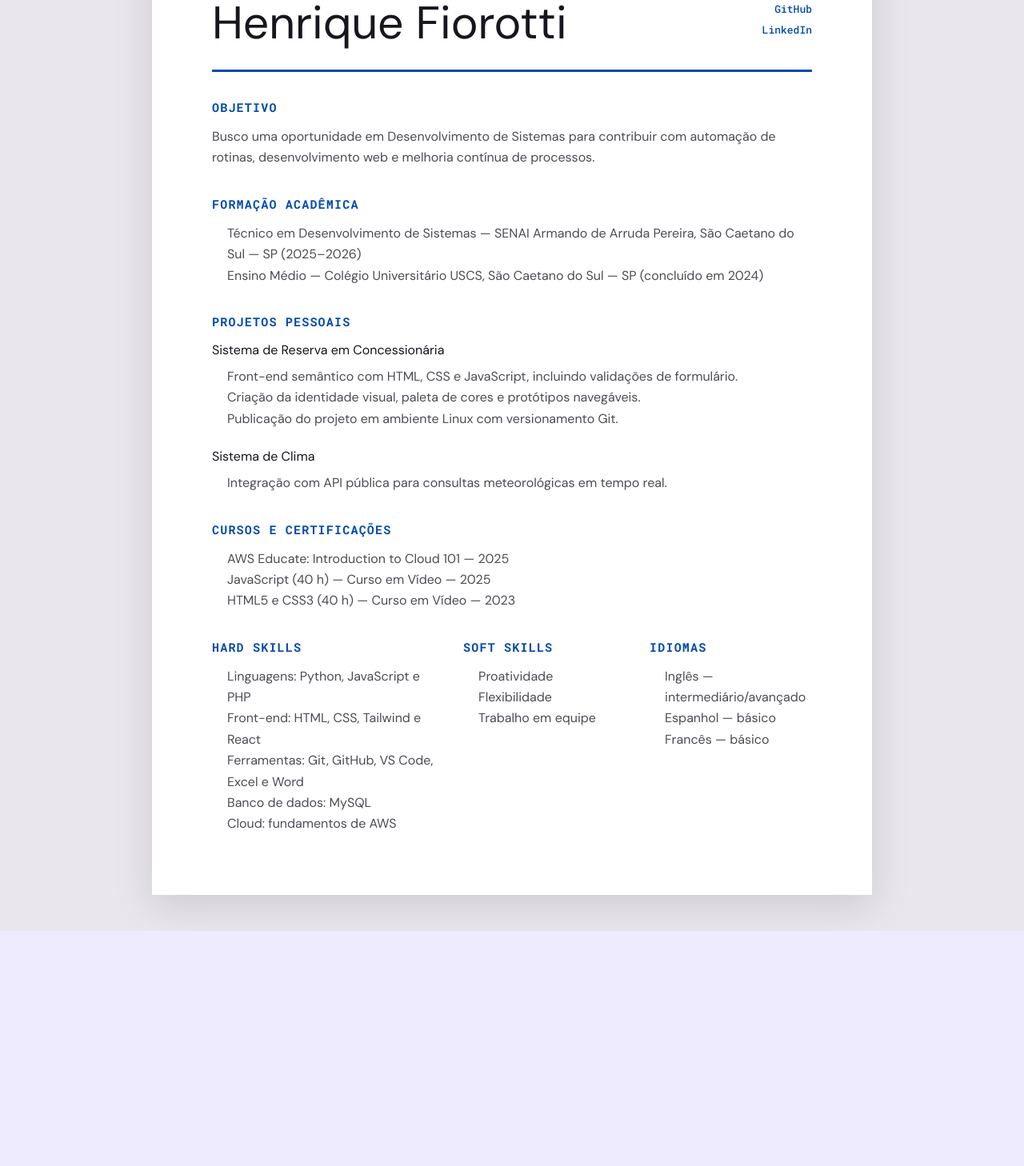
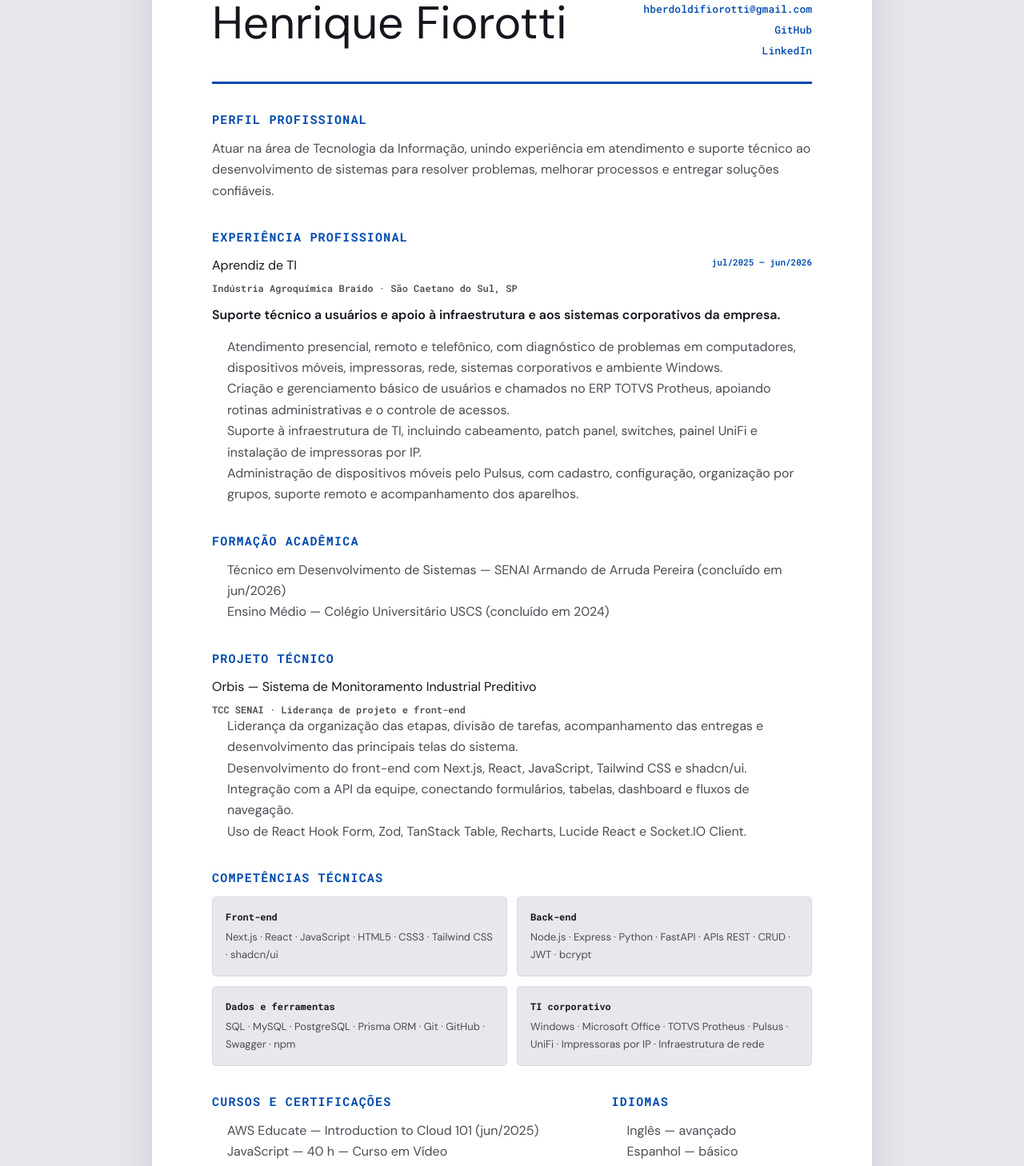
Before and after one commit to Henrique-Fiorotti/Portfolio_Henrique, a Next.js app: page /curriculo in a window 1280 px wide. Shown: the part 180-1638 px from the top of the page at 80% size. Before the commit the page ends 1344 px from the top, so only its background shows below. Built offline with nearby package versions, Linux system fonts and the light colour scheme.

Commit message:
feat: update resume content and structure, enhance profile details, and improve layout for better readability

```diff
--- a/app/curriculo/page.jsx
+++ b/app/curriculo/page.jsx
@@ -1,25 +1,92 @@
+import Link from "next/link";
 import { profile } from "@/data/portfolio";
 import { resume } from "@/data/resume";
-import Link from "next/link";
-function ListSection({
-  title,
-  items
-}) {
-  return <section className="resumeSection"><h2>{title}</h2><ul>{items.map(item => <li key={item}>{item}</li>)}</ul></section>;
+
+function ListSection({ title, items }) {
+  return <section className="resumeSection">
+    <h2>{title}</h2>
+    <ul>{items.map(item => <li key={item}>{item}</li>)}</ul>
+  </section>;
 }
+
+function ResumeItem({ title, subtitle, period, summary, details }) {
+  return <article className="resumeItem">
+    <div className="resumeItemHeader">
+      <div>
+        <h3>{title}</h3>
+        {subtitle && <p>{subtitle}</p>}
+      </div>
+      {period && <span>{period}</span>}
+    </div>
+    {summary && <p className="resumeItemSummary">{summary}</p>}
+    <ul>{details.map(detail => <li key={detail}>{detail}</li>)}</ul>
+  </article>;
+}
+
 export default function Curriculo() {
   return <main className="resumePage">
-      <div className="resumeToolbar"><Link href="/">← Voltar ao portfólio</Link><span className="printHint">Use Ctrl+P para salvar em PDF</span></div>
+    <div className="resumeToolbar">
+      <Link href="/">← Voltar ao portfólio</Link>
+      <span className="printHint">Use Ctrl+P para salvar em PDF</span>
+    </div>
+
     <article className="resume">
       <header className="resumeHeader">
-          <div><p>Desenvolvedor de sistemas</p><h1>{profile.name}</h1></div>
-          <address><a href={`mailto:${profile.email}`}>{profile.email}</a><a href={profile.github}>GitHub</a><a href={profile.linkedin}>LinkedIn</a></address>
+        <div>
+          <p>Desenvolvimento de sistemas & suporte de TI</p>
+          <h1>{profile.name}</h1>
+        </div>
+        <address>
+          <a href={profile.phoneHref}>{profile.phone}</a>
+          <a href={`mailto:${profile.email}`}>{profile.email}</a>
+          <a href={profile.github} target="_blank" rel="noreferrer">GitHub</a>
+          <a href={profile.linkedin} target="_blank" rel="noreferrer">LinkedIn</a>
+        </address>
       </header>
-        <section className="resumeSection"><h2>Objetivo</h2><p>{resume.objective}</p></section>
+
+      <section className="resumeSection">
+        <h2>Perfil profissional</h2>
+        <p>{resume.objective}</p>
+      </section>
+
+      <section className="resumeSection">
+        <h2>Experiência profissional</h2>
+        {resume.professionalExperience.map(item => <ResumeItem
+          key={`${item.company}-${item.role}`}
+          title={item.role}
+          subtitle={`${item.company} · ${item.location}`}
+          period={item.period}
+          summary={item.summary}
+          details={item.details}
+        />)}
+      </section>
+
       <ListSection title="Formação acadêmica" items={resume.education} />
-        <section className="resumeSection"><h2>Projetos pessoais</h2>{resume.experience.map(item => <div className="resumeItem" key={item.title}><h3>{item.title}</h3><ul>{item.details.map(detail => <li key={detail}>{detail}</li>)}</ul></div>)}</section>
+
+      <section className="resumeSection">
+        <h2>Projeto técnico</h2>
+        {resume.projects.map(project => <ResumeItem
+          key={project.title}
+          title={project.title}
+          subtitle={project.meta}
+          details={project.details}
+        />)}
+      </section>
+
+      <section className="resumeSection resumeSkillsSection">
+        <h2>Competências técnicas</h2>
+        <div className="resumeSkillGroups">
+          {resume.skillGroups.map(group => <div className="resumeSkillGroup" key={group.title}>
+            <h3>{group.title}</h3>
+            <p>{group.items.join(" · ")}</p>
+          </div>)}
+        </div>
+      </section>
+
+      <div className="resumeColumns resumeColumnsCompact">
         <ListSection title="Cursos e certificações" items={resume.courses} />
-        <div className="resumeColumns"><ListSection title="Hard skills" items={resume.hardSkills} /><ListSection title="Soft skills" items={resume.softSkills} /><ListSection title="Idiomas" items={resume.languages} /></div>
+        <ListSection title="Idiomas" items={resume.languages} />
+      </div>
     </article>
   </main>;
 }
--- a/app/globals.css
+++ b/app/globals.css
@@ -1,4 +1,3 @@
-@import url('https://fonts.googleapis.com/css2?family=DM+Sans:wght@400;500;600;700&family=Roboto+Mono:wght@400;500;600;700&display=swap');
 @import "tailwindcss";
 @import "tw-animate-css";
 @import "shadcn/tailwind.css";
@@ -950,6 +949,7 @@ button {
 }
 
 .aboutSection,
+.experienceSection,
 .footer {
   padding-top: 110px;
   scroll-margin-top: 30px;
@@ -1036,6 +1036,85 @@ button {
   object-fit: contain
 }
 
+.experienceContent {
+  padding: clamp(28px, 5vw, 60px);
+  display: grid;
+  grid-template-columns: .9fr 1.1fr;
+  gap: clamp(42px, 7vw, 86px);
+}
+
+.experienceHeading h2 {
+  margin: 0;
+  font-size: clamp(32px, 4vw, 52px);
+  line-height: 1.05;
+  letter-spacing: -.04em;
+}
+
+.experienceHeading h2 span {
+  color: var(--blue);
+}
+
+.experienceRole {
+  padding-left: clamp(22px, 3vw, 34px);
+  border-left: 3px solid var(--blue);
+}
+
+.experienceRoleMeta {
+  display: flex;
+  flex-wrap: wrap;
+  justify-content: space-between;
+  gap: 8px 20px;
+  color: var(--portfolio-muted);
+  font: 600 11px 'Roboto Mono';
+  text-transform: uppercase;
+  letter-spacing: .08em;
+}
+
+.experienceRole h3 {
+  margin: 22px 0 5px;
+  font-size: clamp(26px, 3vw, 38px);
+  line-height: 1;
+}
+
+.experienceCompany {
+  margin: 0 0 20px;
+  color: var(--blue);
+  font: 600 14px 'Roboto Mono';
+}
+
+.experienceRole>p:not(.experienceCompany),
+.experienceRole li {
+  color: var(--portfolio-muted);
+  line-height: 1.65;
+}
+
+.experienceRole ul {
+  margin: 18px 0 0;
+  padding-left: 19px;
+}
+
+.experienceRole li+li {
+  margin-top: 8px;
+}
+
+.experienceResumeLink {
+  display: inline-flex;
+  align-items: center;
+  gap: 10px;
+  margin-top: 24px;
+  color: var(--blue);
+  font: 700 13px 'Roboto Mono';
+}
+
+.experienceResumeLink span {
+  transition: transform .18s ease;
+}
+
+.experienceResumeLink:hover span,
+.experienceResumeLink:focus-visible span {
+  transform: translateX(4px);
+}
+
 .sectionHeading {
   margin-bottom: 36px;
   display: flex;
@@ -1057,6 +1136,10 @@ button {
 .projectWindow {
   height: 100%;
   box-shadow: 6px 6px 0 var(--line)
+}
+
+.projectWindow .windowBody {
+  height: calc(100% - 43px)
 }
 
 .projectsSection {
@@ -1132,6 +1215,7 @@ button {
 
 .projectCard {
   height: 100%;
+  min-height: 500px;
   display: grid;
   grid-template-columns: 1.12fr .88fr;
 }
@@ -1139,7 +1223,7 @@ button {
 .projectMedia {
   position: relative;
   overflow: hidden;
-  min-height: 500px;
+  height: 100%;
   border-right: 2px solid var(--line);
   background: var(--media-background);
 }
@@ -1147,6 +1231,8 @@ button {
 .projectMedia img,
 .projectMedia video {
   position: absolute;
+  inset: 0;
+  display: block;
   width: 100%;
   height: 100%;
   object-fit: cover;
@@ -1384,10 +1470,62 @@ button {
   margin: 0 0 8px
 }
 
+.resumeItemHeader {
+  display: flex;
+  align-items: flex-start;
+  justify-content: space-between;
+  gap: 20px;
+}
+
+.resumeItemHeader p {
+  margin: 0;
+  font: 600 12px 'Roboto Mono';
+}
+
+.resumeItemHeader>span {
+  flex: 0 0 auto;
+  color: var(--blue);
+  font: 600 11px 'Roboto Mono';
+  white-space: nowrap;
+}
+
+.resumeItem .resumeItemSummary {
+  margin: 13px 0;
+  color: var(--ink);
+  font-weight: 600;
+}
+
+.resumeSkillGroups {
+  display: grid;
+  grid-template-columns: 1fr 1fr;
+  gap: 12px;
+}
+
+.resumeSkillGroup {
+  padding: 16px;
+  border: 1px solid var(--divider);
+  border-radius: 5px;
+  background: var(--resume-page-background);
+}
+
+.resumeSkillGroup h3 {
+  margin: 0 0 7px;
+  font: 700 12px 'Roboto Mono';
+}
+
+.resumeSkillGroup p {
+  margin: 0;
+  font-size: 13px;
+}
+
 .resumeColumns {
   display: grid;
   grid-template-columns: 1.4fr 1fr 1fr;
   gap: 30px
+}
+
+.resumeColumnsCompact {
+  grid-template-columns: 1.5fr .8fr;
 }
 
 @media (max-width:850px) {
@@ -1438,12 +1576,19 @@ button {
     scroll-snap-align: center;
   }
 
+  .projectWindow,
+  .projectWindow .windowBody {
+    height: auto;
+  }
+
   .projectCard {
+    min-height: 0;
     display: flex;
     flex-direction: column;
   }
 
   .projectMedia {
+    height: auto;
     min-height: 0;
     aspect-ratio: 16/10;
     border-right: 0;
@@ -1562,8 +1707,13 @@ button {
   }
 
   .aboutSection,
+  .experienceSection,
   .footer {
     padding-top: 75px
+  }
+
+  .experienceContent {
+    grid-template-columns: 1fr;
   }
 
   .skillColumns {
@@ -1618,6 +1768,19 @@ button {
 
   .resumeColumns {
     grid-template-columns: 1fr
+  }
+
+  .resumeItemHeader {
+    display: block;
+  }
+
+  .resumeItemHeader>span {
+    display: inline-block;
+    margin-top: 8px;
+  }
+
+  .resumeSkillGroups {
+    grid-template-columns: 1fr;
   }
 }
 
@@ -1697,6 +1860,11 @@ button {
 
   .resumeSection {
     margin-top: 20px
+  }
+
+  .resumeItem,
+  .resumeSkillGroup {
+    break-inside: avoid;
   }
 }
 
--- a/app/layout.jsx
+++ b/app/layout.jsx
@@ -16,8 +16,8 @@ const themeScript = `
 `;
 
 export const metadata = {
-  title: "Henrique Fiorotti | Desenvolvedor",
-  description: "Portfólio de Henrique Fiorotti, desenvolvedor de sistemas com projetos em front-end, back-end e automação.",
+  title: "Henrique Fiorotti | Desenvolvimento & Suporte de TI",
+  description: "Portfólio de Henrique Fiorotti, Técnico em Desenvolvimento de Sistemas com experiência em desenvolvimento web, suporte técnico e infraestrutura de TI.",
   icons: {
     icon: "/images/icons8-portfolio-16.png"
   }
@@ -31,7 +31,12 @@ export default function RootLayout({
   children
 }) {
   return <html lang="pt-BR" suppressHydrationWarning>
-      <head><script dangerouslySetInnerHTML={{ __html: themeScript }} /></head>
+      <head>
+        <link rel="preconnect" href="https://fonts.googleapis.com" />
+        <link rel="preconnect" href="https://fonts.gstatic.com" crossOrigin="anonymous" />
+        <link href="https://fonts.googleapis.com/css2?family=DM+Sans:wght@400;500;600;700&family=Roboto+Mono:wght@400;500;600;700&display=swap" rel="stylesheet" />
+        <script dangerouslySetInnerHTML={{ __html: themeScript }} />
+      </head>
       <body>
         <SmoothScroll />
         <AnimatedCodeBackground />
--- a/app/page.jsx
+++ b/app/page.jsx
@@ -11,9 +11,11 @@ import { SkillPill } from "@/components/SkillPill";
 import { WindowLayoutControls, WindowLayoutProvider } from "@/components/WindowLayout";
 import { Window } from "@/components/Window";
 import { profile, projects, skills, tools } from "@/data/portfolio";
+import { resume } from "@/data/resume";
 
 const LOADER_NAME = "Henrique Fiorotti";
 const LOADER_INITIALS = new Set([0, LOADER_NAME.indexOf("F")]);
+const FEATURED_EXPERIENCE = resume.professionalExperience[0];
 
 export default function Home() {
   const [isLoading, setIsLoading] = useState(true);
@@ -188,8 +190,8 @@ export default function Home() {
             <div className="heroContent">
               <p className="eyebrow">Opa, eu sou</p>
               <h1>Henrique<br /><span>Fiorotti</span></h1>
-              <p className="role">Desenvolvedor de sistemas & criador de experiências digitais</p>
-              <p className="heroText">Transformo ideias em interfaces responsivas, automações e aplicações web funcionais.</p>
+              <p className="role">Desenvolvedor de sistemas & profissional de suporte de TI</p>
+              <p className="heroText">Uno desenvolvimento web, suporte técnico e infraestrutura para criar soluções funcionais e resolver problemas reais.</p>
               <div className="heroActions">
                 <CasinoProjectButton />
                 <ContactModal />
@@ -218,8 +220,32 @@ export default function Home() {
             <p>{profile.about}</p>
           </div>
           <div className="skillColumns">
-            <div><h3>Hard skills</h3><div className="pillList">{skills.map(skill => <SkillPill key={skill} name={skill} />)}</div></div>
-            <div><h3>Ferramentas</h3><div className="pillList">{tools.map(tool => <SkillPill key={tool} name={tool} />)}</div></div>
+            <div><h3>Tecnologias</h3><div className="pillList">{skills.map(skill => <SkillPill key={skill} name={skill} />)}</div></div>
+            <div><h3>Ferramentas & TI corporativo</h3><div className="pillList">{tools.map(tool => <SkillPill key={tool} name={tool} />)}</div></div>
+          </div>
+        </Window>
+      </section>
+
+      <section className="container experienceSection" aria-labelledby="experience-title">
+        <Window title="experiencia.log" interactive={false}>
+          <div className="experienceContent">
+            <div className="experienceHeading">
+              <p className="eyebrow">Experiência profissional</p>
+              <h2 id="experience-title">Suporte que resolve.<br /><span>Desenvolvimento que evolui.</span></h2>
+            </div>
+            <article className="experienceRole">
+              <div className="experienceRoleMeta">
+                <span>{FEATURED_EXPERIENCE.period}</span>
+                <span>{FEATURED_EXPERIENCE.location}</span>
+              </div>
+              <h3>{FEATURED_EXPERIENCE.role}</h3>
+              <p className="experienceCompany">{FEATURED_EXPERIENCE.company}</p>
+              <p>{FEATURED_EXPERIENCE.summary}</p>
+              <ul>
+                {FEATURED_EXPERIENCE.details.slice(0, 3).map(detail => <li key={detail}>{detail}</li>)}
+              </ul>
+              <a className="experienceResumeLink" href="/curriculo">Ver currículo completo <span aria-hidden="true">→</span></a>
+            </article>
           </div>
         </Window>
       </section>
--- a/components/ProjectCard.jsx
+++ b/components/ProjectCard.jsx
@@ -24,7 +24,6 @@ export function ProjectCard({
         </a>
         <div className="projectContent">
           <div>
-            <p className="eyebrow">Projeto em destaque</p>
             <h3>{project.title}</h3>
             <p className="projectSubtitle">{project.subtitle}</p>
             <p>{project.description}</p>
--- a/data/portfolio.js
+++ b/data/portfolio.js
@@ -5,10 +5,10 @@ export const profile = {
   phoneHref: "tel:+5511910015575",
   github: "https://github.com/Henrique-Fiorotti",
   linkedin: "https://www.linkedin.com/in/henrique-berdoldi-fiorotti-4594bb291/",
-  about: "Sou estudante de Técnico em Desenvolvimento de Sistemas pelo SENAI e atuo na automação de rotinas com Python e JavaScript. Desenvolvo soluções front-end e back-end, sempre buscando unir uma boa experiência visual a código organizado."
+  about: "Sou Técnico em Desenvolvimento de Sistemas pelo SENAI, com experiência profissional em suporte a usuários, infraestrutura e sistemas corporativos. Também desenvolvo aplicações front-end e back-end, unindo resolução de problemas, boa experiência visual e código organizado."
 };
-export const skills = ["HTML", "CSS", "JavaScript", "Python", "PHP", "React", "Tailwind"];
-export const tools = ["GitHub", "VS Code", "MySQL", "Excel", "Canva", "Illustrator", "Photoshop"];
+export const skills = ["Next.js", "React", "JavaScript", "Node.js", "Python", "FastAPI", "APIs REST", "Tailwind", "SQL", "PostgreSQL"];
+export const tools = ["Git", "GitHub", "VS Code", "Swagger", "Prisma ORM", "TOTVS Protheus", "Pulsus", "UniFi"];
 export const projects = [{
   slug: "orbis",
   windowTitle: "Orbis.exe",
@@ -20,6 +20,28 @@ export const projects = [{
   site: "https://orbis-3td.com.br",
   repository: "https://github.com/Henrique-Fiorotti/orbis",
   accent: "#5e17eb"
+}, {
+  slug: "producplus",
+  windowTitle: "ProducPlus.exe",
+  title: "PRODUCPLUS",
+  subtitle: "Compra e gerenciamento de materiais industriais",
+  description: "Sistema colaborativo desenvolvido no SENAI para organizar a compra e o gerenciamento de materiais usados em linhas de produção, com arquitetura MVC, autenticação JWT e upload de imagens.",
+  image: "https://opengraph.githubassets.com/portfolio/EnzoPenido/ProducPlus",
+  technologies: ["HTML", "CSS", "JavaScript", "MVC", "JWT"],
+  site: "https://produc-plus.vercel.app",
+  repository: "https://github.com/EnzoPenido/ProducPlus",
+  accent: "#f28c28"
+}, {
+  slug: "hubit",
+  windowTitle: "HubIT.exe",
+  title: "HUBIT",
+  subtitle: "Empregos e portfólios para profissionais de TI",
+  description: "Plataforma colaborativa do SENAI que aproxima candidatos e empresas de tecnologia por meio de vagas, currículos e um feed de portfólios voltado à área de TI.",
+  image: "https://opengraph.githubassets.com/portfolio/gpc186/HubIT",
+  technologies: ["JavaScript", "HTML", "CSS", "Figma"],
+  site: "https://hub-it-one.vercel.app",
+  repository: "https://github.com/gpc186/HubIT",
+  accent: "#2f6d88"
 }, {
   slug: "identidade-cultura",
   windowTitle: "Cultura.exe",
--- a/data/resume.js
+++ b/data/resume.js
@@ -1,15 +1,49 @@
 export const resume = {
-  objective: "Busco uma oportunidade em Desenvolvimento de Sistemas para contribuir com automação de rotinas, desenvolvimento web e melhoria contínua de processos.",
-  education: ["Técnico em Desenvolvimento de Sistemas — SENAI Armando de Arruda Pereira, São Caetano do Sul — SP (2025–2026)", "Ensino Médio — Colégio Universitário USCS, São Caetano do Sul — SP (concluído em 2024)"],
-  experience: [{
-    title: "Sistema de Reserva em Concessionária",
-    details: ["Front-end semântico com HTML, CSS e JavaScript, incluindo validações de formulário.", "Criação da identidade visual, paleta de cores e protótipos navegáveis.", "Publicação do projeto em ambiente Linux com versionamento Git."]
+  objective: "Atuar na área de Tecnologia da Informação, unindo experiência em atendimento e suporte técnico ao desenvolvimento de sistemas para resolver problemas, melhorar processos e entregar soluções confiáveis.",
+  professionalExperience: [{
+    role: "Aprendiz de TI",
+    company: "Indústria Agroquímica Braido",
+    location: "São Caetano do Sul, SP",
+    period: "jul/2025 – jun/2026",
+    summary: "Suporte técnico a usuários e apoio à infraestrutura e aos sistemas corporativos da empresa.",
+    details: [
+      "Atendimento presencial, remoto e telefônico, com diagnóstico de problemas em computadores, dispositivos móveis, impressoras, rede, sistemas corporativos e ambiente Windows.",
+      "Criação e gerenciamento básico de usuários e chamados no ERP TOTVS Protheus, apoiando rotinas administrativas e o controle de acessos.",
+      "Suporte à infraestrutura de TI, incluindo cabeamento, patch panel, switches, painel UniFi e instalação de impressoras por IP.",
+      "Administração de dispositivos móveis pelo Pulsus, com cadastro, configuração, organização por grupos, suporte remoto e acompanhamento dos aparelhos."
+    ]
+  }],
+  education: [
+    "Técnico em Desenvolvimento de Sistemas — SENAI Armando de Arruda Pereira (concluído em jun/2026)",
+    "Ensino Médio — Colégio Universitário USCS (concluído em 2024)"
+  ],
+  projects: [{
+    title: "Orbis — Sistema de Monitoramento Industrial Preditivo",
+    meta: "TCC SENAI · Liderança de projeto e front-end",
+    details: [
+      "Liderança da organização das etapas, divisão de tarefas, acompanhamento das entregas e desenvolvimento das principais telas do sistema.",
+      "Desenvolvimento do front-end com Next.js, React, JavaScript, Tailwind CSS e shadcn/ui.",
+      "Integração com a API da equipe, conectando formulários, tabelas, dashboard e fluxos de navegação.",
+      "Uso de React Hook Form, Zod, TanStack Table, Recharts, Lucide React e Socket.IO Client."
+    ]
+  }],
+  courses: [
+    "AWS Educate — Introduction to Cloud 101 (jun/2025)",
+    "JavaScript — 40 h — Curso em Vídeo",
+    "HTML5 e CSS3 — 40 h — Curso em Vídeo"
+  ],
+  skillGroups: [{
+    title: "Front-end",
+    items: ["Next.js", "React", "JavaScript", "HTML5", "CSS3", "Tailwind CSS", "shadcn/ui"]
   }, {
-    title: "Sistema de Clima",
-    details: ["Integração com API pública para consultas meteorológicas em tempo real."]
+    title: "Back-end",
+    items: ["Node.js", "Express", "Python", "FastAPI", "APIs REST", "CRUD", "JWT", "bcrypt"]
+  }, {
+    title: "Dados e ferramentas",
+    items: ["SQL", "MySQL", "PostgreSQL", "Prisma ORM", "Git", "GitHub", "Swagger", "npm"]
+  }, {
+    title: "TI corporativo",
+    items: ["Windows", "Microsoft Office", "TOTVS Protheus", "Pulsus", "UniFi", "Impressoras por IP", "Infraestrutura de rede"]
   }],
-  courses: ["AWS Educate: Introduction to Cloud 101 — 2025", "JavaScript (40 h) — Curso em Vídeo — 2025", "HTML5 e CSS3 (40 h) — Curso em Vídeo — 2023"],
-  hardSkills: ["Linguagens: Python, JavaScript e PHP", "Front-end: HTML, CSS, Tailwind e React", "Ferramentas: Git, GitHub, VS Code, Excel e Word", "Banco de dados: MySQL", "Cloud: fundamentos de AWS"],
-  softSkills: ["Proatividade", "Flexibilidade", "Trabalho em equipe"],
-  languages: ["Inglês — intermediário/avançado", "Espanhol — básico", "Francês — básico"]
+  languages: ["Inglês — avançado", "Espanhol — básico", "Francês — básico"]
 };
```
Also changed, not shown: 1 other file (tests, documents, lock files or other folders). Lines whose indentation alone changed are shown as unchanged.
